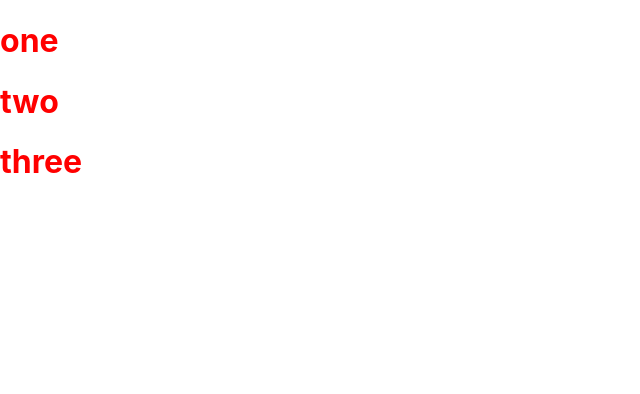
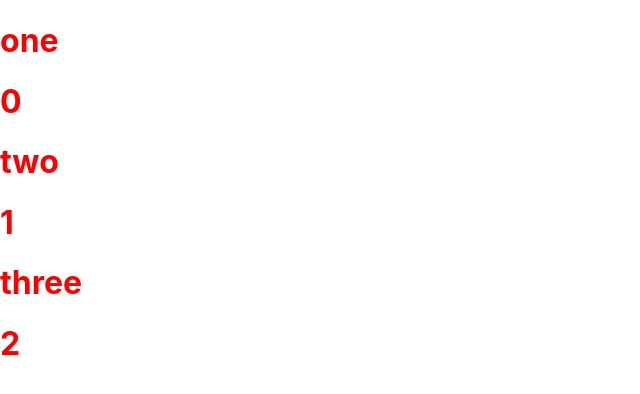
Before and after one commit to MuhammadAhmedLakhani/React-Basics, a React (Create React App) app: page / in a window 1280 px wide. Shown: the top 394 px of the page, without its empty margins (0-640 px from the left). Built offline with nearby package versions, Linux system fonts and the light colour scheme.

Commit message:
React:Prop V2

```diff
--- a/src/App.jsx
+++ b/src/App.jsx
@@ -1,7 +1,7 @@
 import logo from './logo.svg';
 import './App.css';
 import {Header , Footer} from './components/component'
-
+import Card from './components/Card.jsx';
 
 // function App() {
 //   let name = "Muhammad Ahmed";
@@ -24,18 +24,6 @@ import {Header , Footer} from './components/component'
 // export default App;
 
               //prop is like parameter to recieve the argument but accepts object
-function Card(prop){
-console.log(prop)
-    return (
-
-      <div>
-          <h1>{prop.value}</h1>
-      </div>
-
-    )
-
-}
-
 
 
 function App() {
--- /dev/null
+++ b/src/components/Card.jsx
@@ -0,0 +1,16 @@
+
+//instead of using prop.value again and again we destructure the prop object
+
+function Card({value , i}){
+    return (
+
+      <div>
+          <h1>{value}</h1>
+          <h1>{i}</h1>
+      </div>
+
+    )
+
+}
+
+export default Card
```
Also changed, not shown: nootes.txt.
